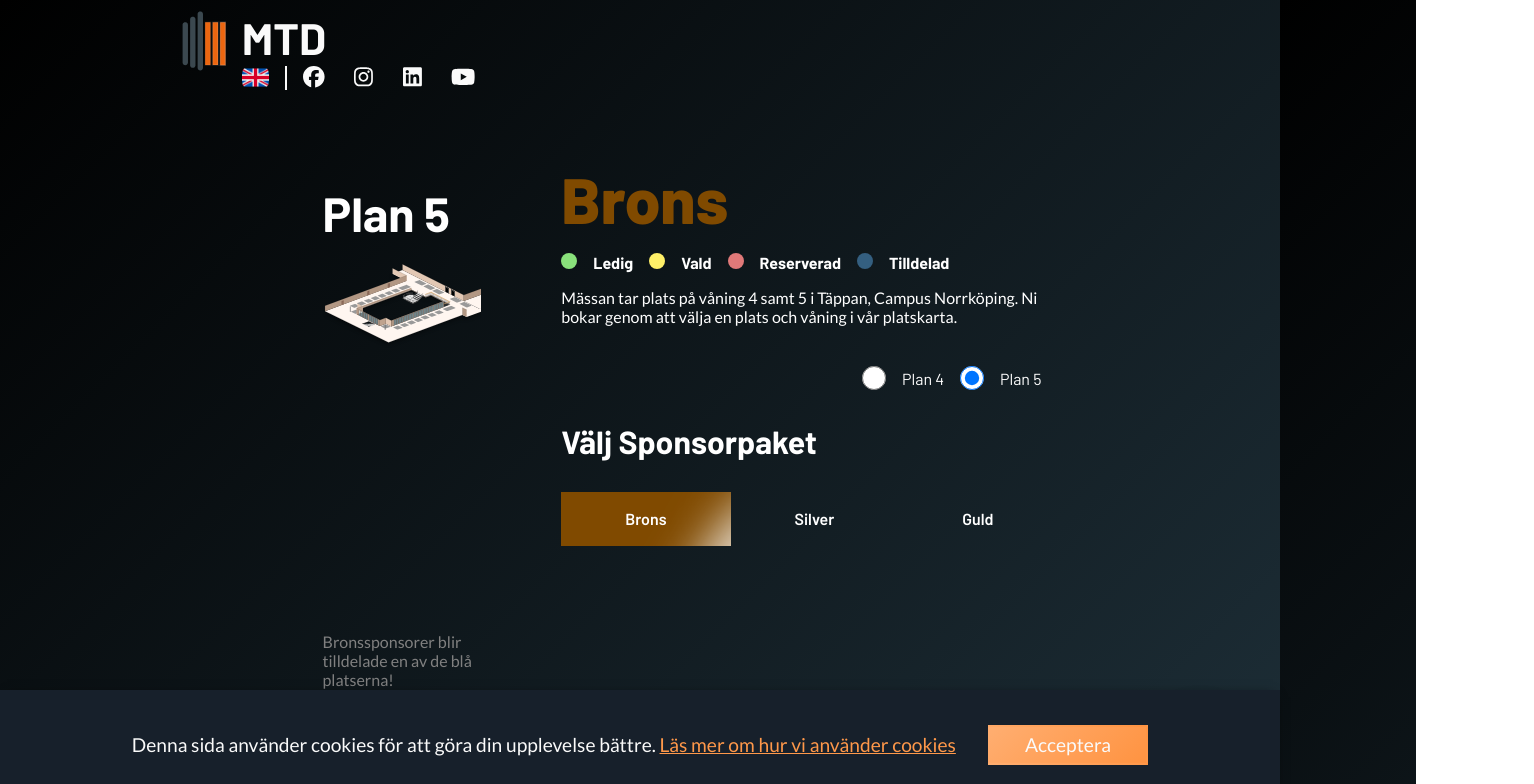
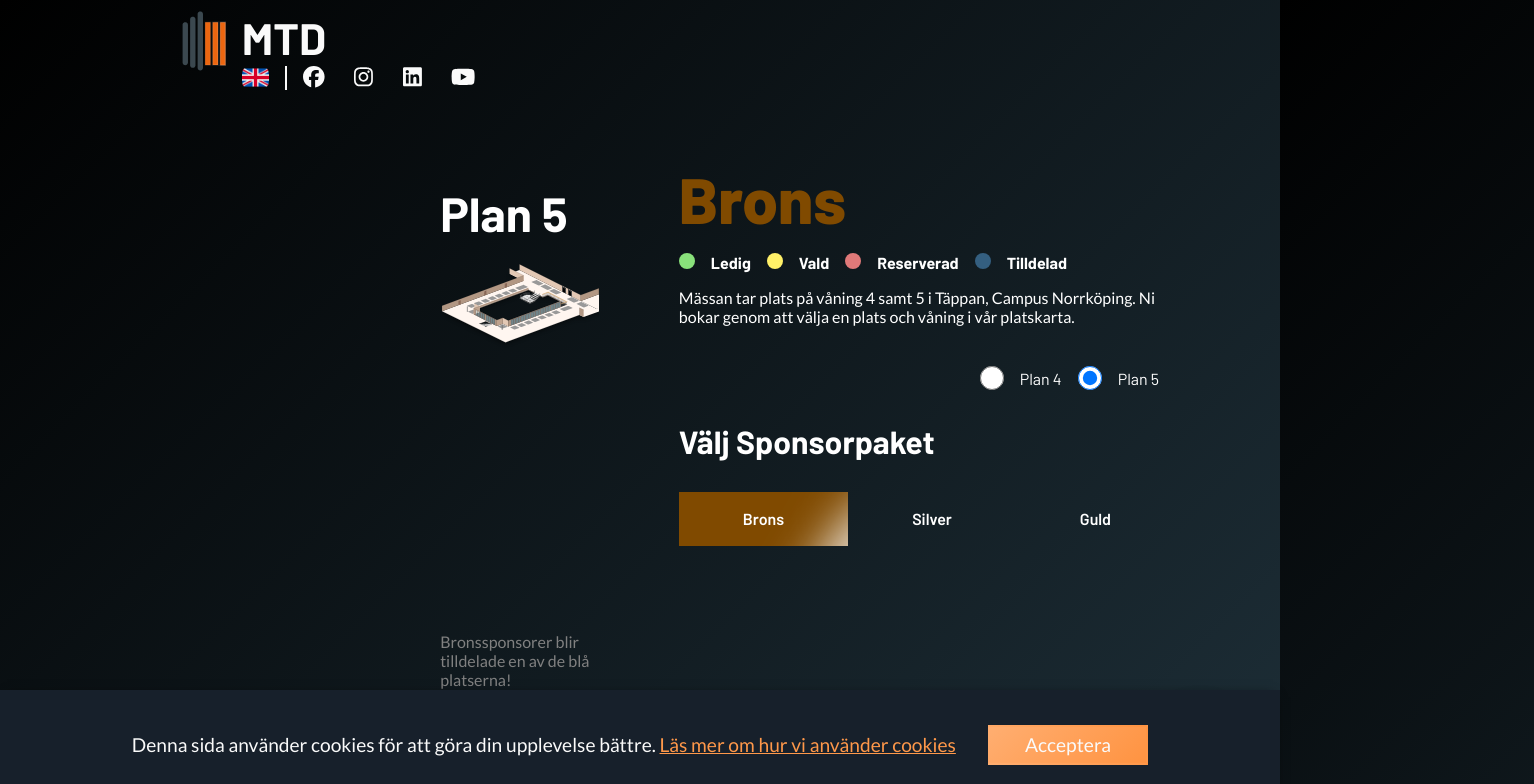
Before and after one commit to medieteknikdagarna/mtd2023v2, a Next.js app: page /booking in a window 1280 px wide. Shown: the top 784 px of the page, 1534 px wide, since content can reach past the window. Built offline with nearby package versions, Linux system fonts and the light colour scheme; no server answers; the database is empty.

Commit message:
test number 2 for responsive

```diff
--- a/src/components/BookingForm.jsx
+++ b/src/components/BookingForm.jsx
@@ -1134,8 +1134,8 @@ export default function BookingForm() {
             </span>
           </form>
         </div>
-        <Footer />
       </ResponsiveContainer>
+      <Footer />
     </>
   );
 }
--- a/src/pages/_app.js
+++ b/src/pages/_app.js
@@ -21,7 +21,6 @@ import "../styles/Menu.scss";
 import "../styles/StarAnimation.scss";
 import "../styles/App.scss";
 import "../styles/Policy.scss";
-import "../styles/Book.scss";
 import "../styles/SeatBooker.scss";
 import "../styles/PressAndMedia.scss";
 import "../styles/DownloadButton.scss";
--- a/src/pages/booking.js
+++ b/src/pages/booking.js
@@ -2,7 +2,6 @@ import React, { useState } from "react";
 import { NextSeo } from "next-seo";
 import Header from "../components/Header";
 import BookingForm from "@/components/BookingForm";
-import Footer from "@/components/Footer";
 import SeatBooker from "@/components/SeatBooker";
 
 export default function BookingPage() {
@@ -10,7 +9,7 @@ export default function BookingPage() {
   return (
     <>
       <NextSeo noindex={true} />
-      <div className="booking-main">
+      <div style={{ width: "100vw" }}>
         <Header changeOnScroll />
         <BookingForm />
       </div>
--- a/src/styles/App.scss
+++ b/src/styles/App.scss
@@ -82,7 +82,7 @@ html {
     rgba(29, 46, 55, 1) 0%,
     rgba(0, 0, 0, 1) 100%
   );
-  width: 100%;
+  width: 100vw;
   background-size: cover;
   background-repeat: no-repeat;
   background-attachment: fixed;
--- a/src/styles/Book.scss
+++ /dev/null
@@ -1,6 +0,0 @@
-#plats24 {
-  fill: blue;
-}
-
-.booker {
-}
--- a/src/styles/BookingForm.module.scss
+++ b/src/styles/BookingForm.module.scss
@@ -29,11 +29,12 @@ $anim-speed: 0.85; // in seconds
   display: flex;
   flex-direction: column;
   justify-content: center;
+  flex-shrink: 0;
   align-items: center;
   padding-top: 20vh;
   padding-left: 100px;
   width: 100%;
-
+  flex-wrap: wrap;
   h3,
   h2,
   p,
@@ -74,9 +75,9 @@ $anim-speed: 0.85; // in seconds
     width: 90%;
     height: 40rem;
     justify-content: center;
-    @media screen and (max-width: 400px) {
+    @media (max-width: 500px) {
       flex-direction: column;
-      margin-bottom: 10rem;
+      margin-bottom: 5rem;
       .floorText {
         display: flex;
         justify-content: center;
```
